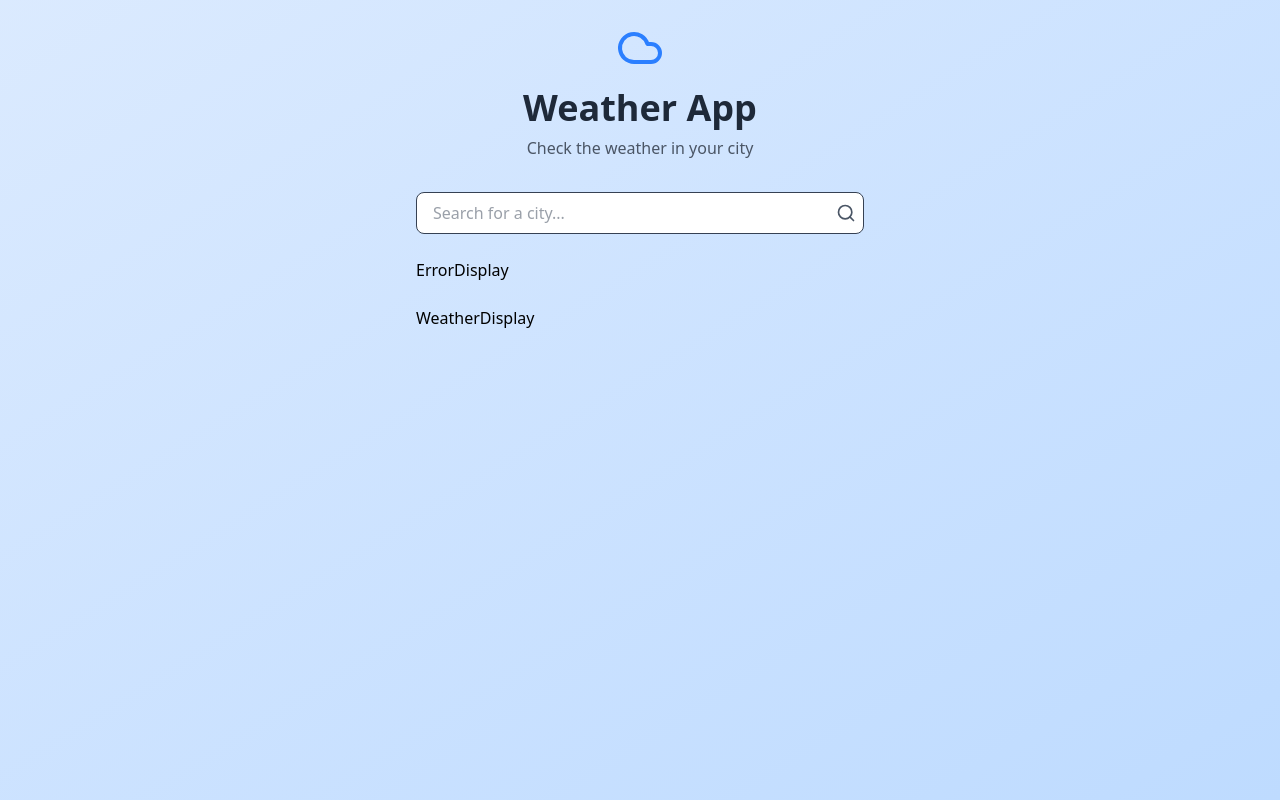
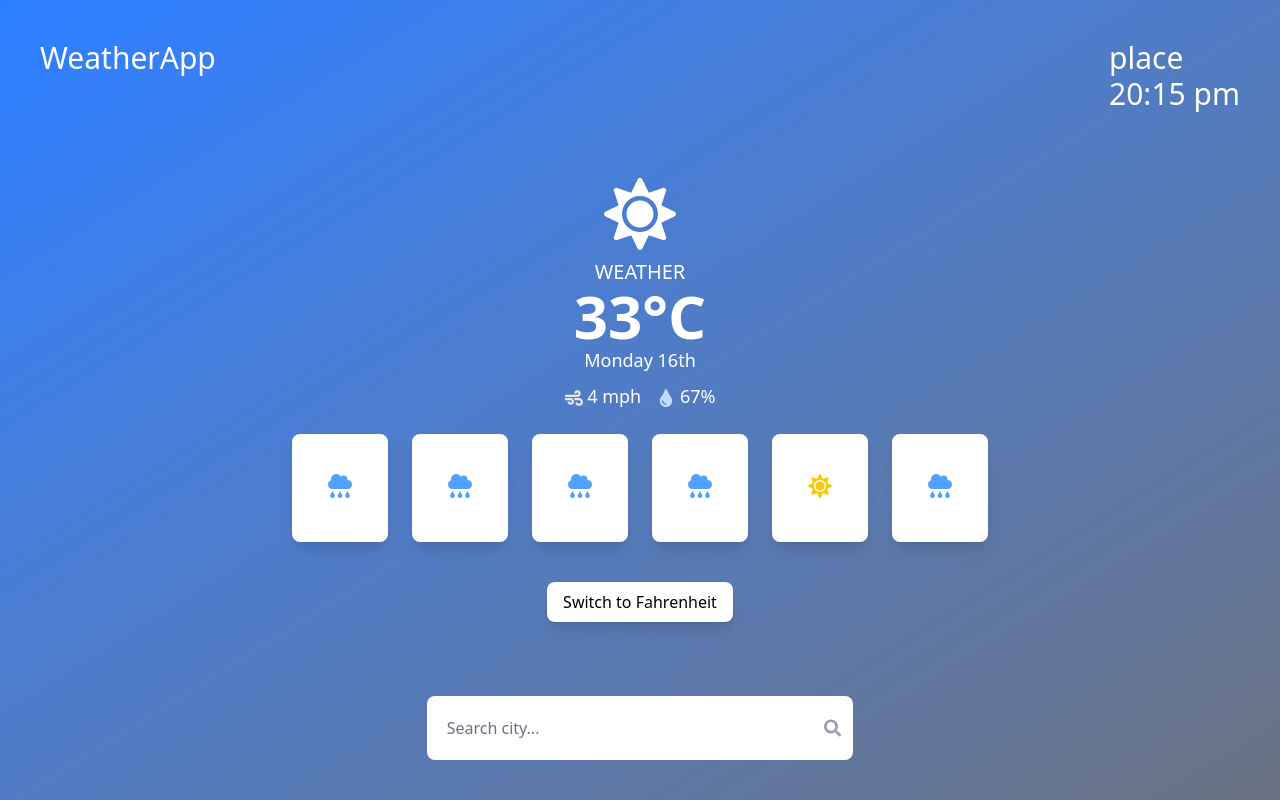
Before and after one commit to Mananjot17/WeatherApp, a React (Vite) app: page / in a window 1280 px wide. Built offline with nearby package versions, Linux system fonts and the light colour scheme.

Commit message:
changed UI of home page

```diff
--- a/package.json
+++ b/package.json
@@ -12,9 +12,11 @@
   "dependencies": {
     "@tailwindcss/vite": "^4.0.2",
     "@tanstack/react-query": "^5.66.0",
+    "framer-motion": "^12.0.6",
     "lucide-react": "^0.474.0",
     "react": "^18.3.1",
     "react-dom": "^18.3.1",
+    "react-icons": "^5.4.0",
     "react-router-dom": "^7.1.5",
     "tailwindcss": "^4.0.2"
   },
--- a/src/Pages/Home.jsx
+++ b/src/Pages/Home.jsx
@@ -1,31 +1,121 @@
-import React from "react";
-import WeatherDisplay from "../components/WeatherDisplay";
-import SearchBar from "../components/SearchBar";
-import ErrorDisplay from "../components/ErrorDisplay";
-import { Cloud } from "lucide-react";
+import { useState } from "react";
+import { motion } from "framer-motion";
+import { FaSearch, FaSun, FaCloudRain, FaWind, FaTint } from "react-icons/fa";
 
-const Home = () => {
+const WeatherApp = () => {
+  const [unit, setUnit] = useState("C");
+  const [city, setCity] = useState("");
+  const [weather, setWeather] = useState({
+    temp: 33,
+    humidity: 67,
+    windSpeed: 4,
+    condition: "Partly Cloudy",
+    forecast: [
+      { day: "Tue", temp: 31, condition: "Snowy" },
+      { day: "Wed", temp: 30, condition: "Cloudy" },
+      { day: "Thu", temp: 33, condition: "Cloudy" },
+      { day: "Fri", temp: 32, condition: "Rainy" },
+      { day: "Sat", temp: 33, condition: "Sunny" },
+      { day: "Sun", temp: 31, condition: "Snowy" },
+    ],
+  });
+
+  const toggleUnit = () => setUnit(unit === "C" ? "F" : "C");
+  const convertTemp = (temp) => (unit === "C" ? temp : (temp * 9) / 5 + 32);
+
   return (
-    <div className="min-h-screen bg-gradient-to-br from-blue-100 to-blue-200 flex flex-col items-center p-6">
-      <div className="w-full max-w-md">
-        <div className="text-center mb-8">
-          <div className="flex justify-center items-center mb-4">
-            <Cloud className="text-blue-500 w-12 h-12" />
-          </div>
-          <h1 className="text-4xl font-bold text-gray-800 mb-2">Weather App</h1>
-          <p className="text-gray-600">Check the weather in your city</p>
+    <motion.div
+      className="h-screen w-full flex flex-col items-center justify-center bg-gradient-to-br from-blue-500 to-gray-500 text-white p-4 md:p-10"
+      initial={{ opacity: 0 }}
+      animate={{ opacity: 1 }}
+      transition={{ duration: 1 }}
+    >
+      {/* Header */}
+      <div className="absolute top-5 left-5 md:top-10 md:left-10 ">
+        <h2 className="text-xl md:text-3xl font-medium">WeatherApp</h2>
+      </div>
+      <div className="absolute top-5 right-5 md:top-10 md:right-10">
+        <h2 className="text-xl md:text-3xl font-medium">
+          place <br /> 20:15 pm
+        </h2>
+      </div>
+
+      {/* Weather Display */}
+      <motion.div
+        className="flex flex-col items-center text-center"
+        initial={{ y: -50, opacity: 0 }}
+        animate={{ y: 0, opacity: 1 }}
+        transition={{ duration: 1 }}
+      >
+        <FaSun className="text-5xl md:text-7xl" />
+        <p className="text-lg md:text-xl mt-2">WEATHER</p>
+        <p className="text-4xl md:text-6xl font-bold">
+          {convertTemp(weather.temp)}°{unit}
+        </p>
+        <p className="text-md md:text-lg">Monday 16th</p>
+        <div className="flex gap-2 md:gap-4 mt-2 text-sm md:text-lg">
+          <p>
+            <FaWind className="inline text-gray-200" /> {weather.windSpeed} mph
+          </p>
+          <p>
+            <FaTint className="inline text-blue-200" /> {weather.humidity}%
+          </p>
         </div>
+      </motion.div>
 
-        <SearchBar />
-        <div className="mt-6">
-          <ErrorDisplay />
-        </div>
-        <div className="mt-6">
-          <WeatherDisplay />
-        </div>
-      </div>
-    </div>
+      {/* Forecast */}
+      <motion.div
+        className="mt-6 flex flex-wrap justify-center gap-4 md:gap-6"
+        initial={{ opacity: 0 }}
+        animate={{ opacity: 1 }}
+        transition={{ duration: 1.5 }}
+      >
+        {weather.forecast.map((day, index) => (
+          <motion.div
+            key={index}
+            className="flex flex-col items-center bg-white bg-opacity-20 p-2 md:p-4 rounded-lg shadow-lg w-16 md:w-24"
+            whileHover={{ scale: 1.1 }}
+          >
+            <p className="font-bold text-xs md:text-base">{day.day}</p>
+            {day.condition === "Sunny" ? (
+              <FaSun className="text-yellow-400 text-xl md:text-2xl" />
+            ) : (
+              <FaCloudRain className="text-blue-400 text-xl md:text-2xl" />
+            )}
+            <p className="text-sm md:text-lg font-semibold">
+              {convertTemp(day.temp)}°{unit}
+            </p>
+          </motion.div>
+        ))}
+      </motion.div>
+
+      {/* Toggle Unit Button */}
+      <motion.button
+        className=" px-2 md:px-4 py-1 md:py-2 mt-10 bg-white text-black rounded-lg shadow-lg hover:bg-gray-300 text-xs md:text-base"
+        onClick={toggleUnit}
+        whileHover={{ scale: 1.1 }}
+      >
+        Switch to {unit === "C" ? "Fahrenheit" : "Celsius"}
+      </motion.button>
+
+      {/* Search Input */}
+      <motion.div
+        className="absolute bottom-5 md:bottom-10 flex items-center bg-white bg-opacity-20 p-2 md:p-3 rounded-lg text-black w-2/3 md:w-1/3"
+        initial={{ opacity: 0 }}
+        animate={{ opacity: 1 }}
+        transition={{ duration: 1.5 }}
+      >
+        <input
+          type="text"
+          placeholder="Search city..."
+          value={city}
+          onChange={(e) => setCity(e.target.value)}
+          className="w-full p-2 bg-transparent focus:outline-none text-gray-500 placeholder-gray-500 text-xs md:text-base"
+        />
+        <FaSearch className="text-gray-400 text-xs md:text-lg" />
+      </motion.div>
+    </motion.div>
   );
 };
 
-export default Home;
+export default WeatherApp;
--- a/src/components/ErrorDisplay.jsx
+++ /dev/null
@@ -1,7 +0,0 @@
-import React from "react";
-
-const ErrorDisplay = () => {
-  return <div>ErrorDisplay</div>;
-};
-
-export default ErrorDisplay;
--- a/src/components/SearchBar.jsx
+++ /dev/null
@@ -1,28 +0,0 @@
-import React, { useState } from "react";
-import { Search } from "lucide-react";
-
-const SearchBar = () => {
-  const [city, setCity] = useState("");
-
-  return (
-    <form className="w-full max-w-md">
-      <div className="relative">
-        <input
-          type="text"
-          value={city}
-          onChange={(e) => setCity(e.target.value)}
-          placeholder="Search for a city..."
-          className="w-full px-4 py-2 text-gray-700 bg-white border rounded-lg focus:border-blue-400 focus:outline-none focus:ring focus:ring-blue-300 focus:ring-opacity-40"
-        />
-        <button
-          type="submit"
-          className="absolute right-2 top-1/2 transform -translate-y-1/2 text-gray-600 hover:text-gray-900"
-        >
-          <Search size={20} />
-        </button>
-      </div>
-    </form>
-  );
-};
-
-export default SearchBar;
--- a/src/components/WeatherDisplay.jsx
+++ /dev/null
@@ -1,7 +0,0 @@
-import React from "react";
-
-const WeatherDisplay = () => {
-  return <div>WeatherDisplay</div>;
-};
-
-export default WeatherDisplay;
```
Also changed, not shown: 1 other file (tests, documents, lock files or other folders).
